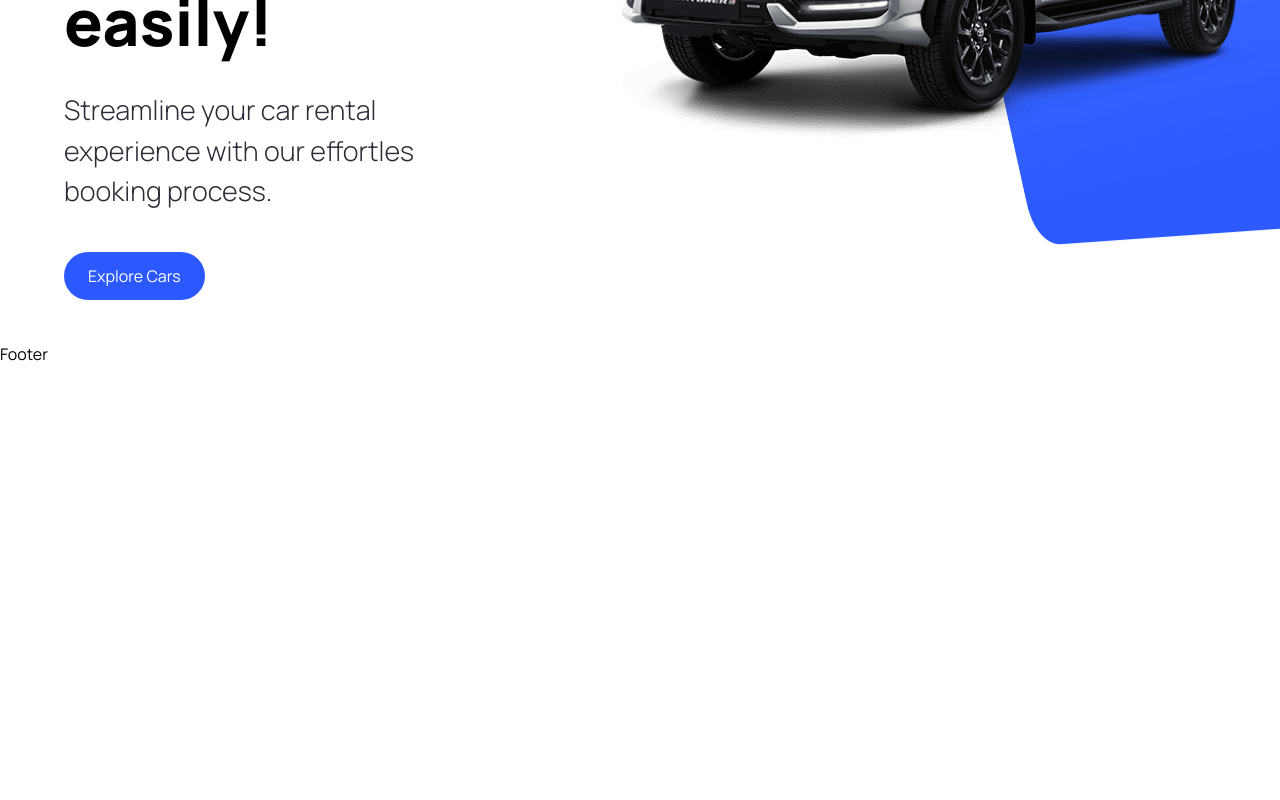
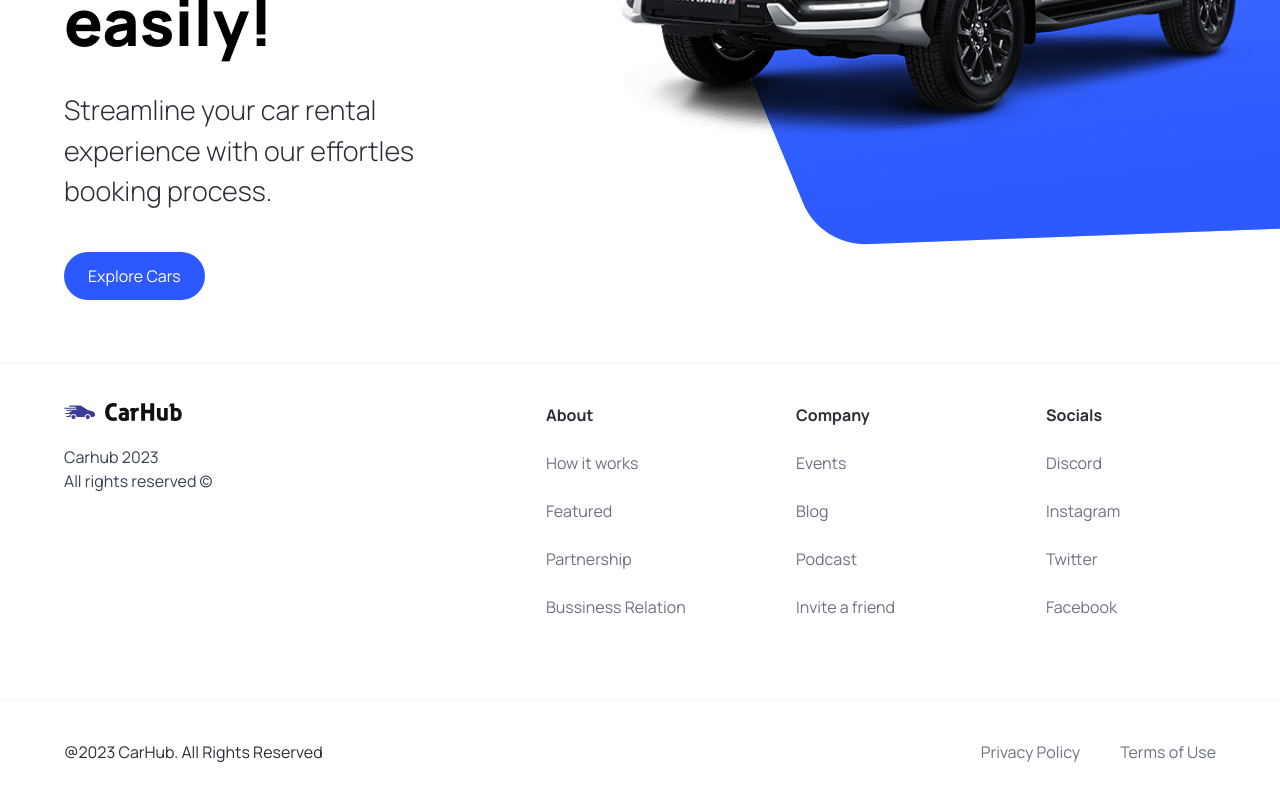
Before and after one commit to Zukhriddinbek-Code/car_showcase_next, a Next.js app: page / in a window 1280 px wide. Shown: the part 458-1258 px from the top of the page. Before the commit the page ends 824 px from the top, so only its background shows below. Built offline with nearby package versions, Linux system fonts and the light colour scheme.

Commit message:
done with footer section

```diff
--- a/components/Footer.tsx
+++ b/components/Footer.tsx
@@ -1,7 +1,56 @@
-import React from "react";
+import Image from "next/image";
+import Link from "next/link";
+
+import { footerLinks } from "@/constants";
 
 const Footer = () => {
-  return <div>Footer</div>;
+  return (
+    <footer className="flex flex-col text-black-100 mt-5 border-t border-gray-100">
+      <div className="flex max-md:flex-col flex-wrap justify-between gap-5 sm:px-16 px-6 py-10">
+        <div className="flex flex-col justify-start items-start gap-6">
+          <Image
+            src="/logo.svg"
+            alt="logo"
+            width={118}
+            height={18}
+            className="object-contain"
+          />
+          <p className="text-base text-gray-700">
+            Carhub 2023 <br /> All rights reserved &copy;
+          </p>
+        </div>
+        <div className="footer__links">
+          {footerLinks.map((link) => (
+            <div key={link.title} className="footer__link">
+              <h3 className="font-bold">{link.title}</h3>
+              {link.links.map((item) => (
+                <Link
+                  key={item.title}
+                  href={item.url}
+                  className="text-gray-500"
+                >
+                  {item.title}
+                </Link>
+              ))}
+            </div>
+          ))}
+        </div>
+      </div>
+
+      <div className="flex justify-between items-center flex-wrap mt-10 border-t border-gray-100 sm:px-16 px-6 py-10">
+        <p>@2023 CarHub. All Rights Reserved</p>
+
+        <div className="footer__copyrights-link">
+          <Link href="/" className="text-gray-500">
+            Privacy Policy
+          </Link>
+          <Link href="/" className="text-gray-500">
+            Terms of Use
+          </Link>
+        </div>
+      </div>
+    </footer>
+  );
 };
 
 export default Footer;
--- a/components/Hero.tsx
+++ b/components/Hero.tsx
@@ -27,9 +27,9 @@
       <div className="hero__image-container">
         <div className="hero__image">
           <Image src="/hero.png" alt="hero" fill className="object-contain" />
+        </div>
 
-          <div className="hero__image-overlay" />
-        </div>
+        <div className="hero__image-overlay" />
       </div>
     </div>
   );
```
